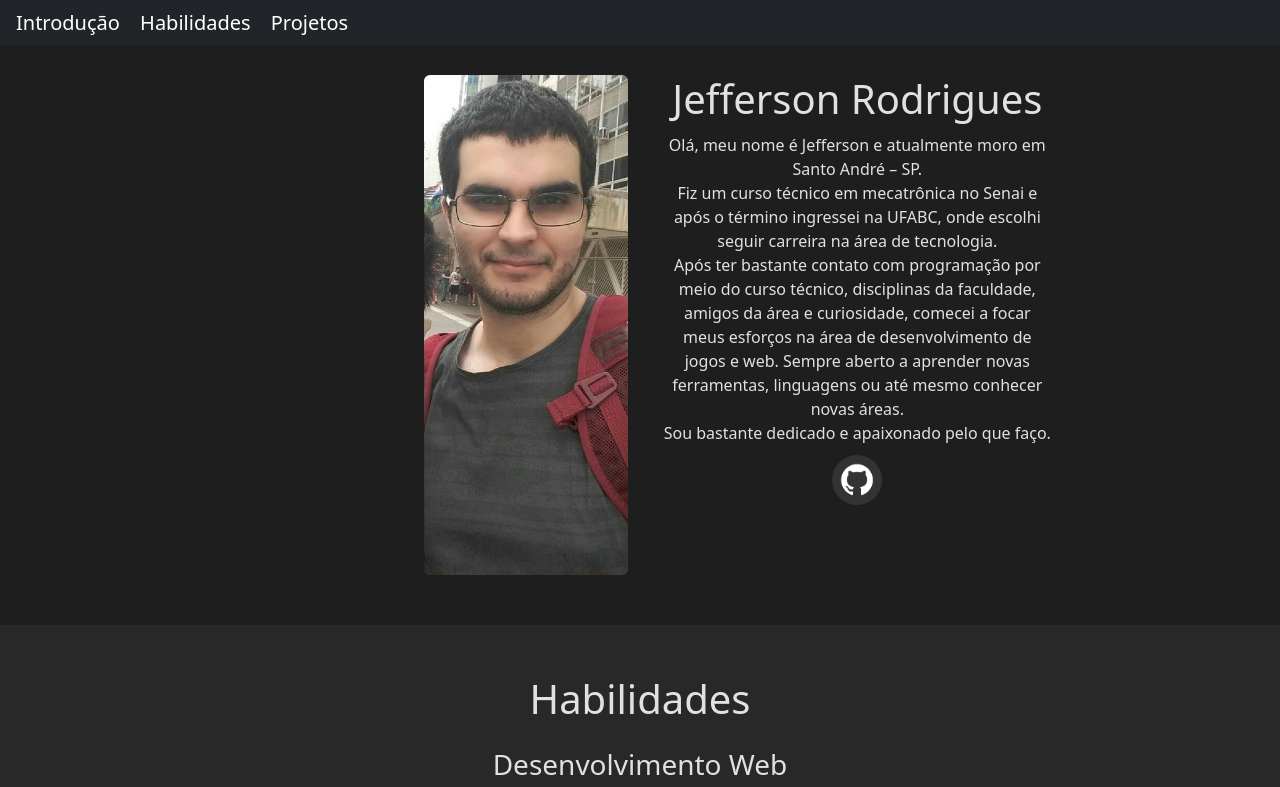
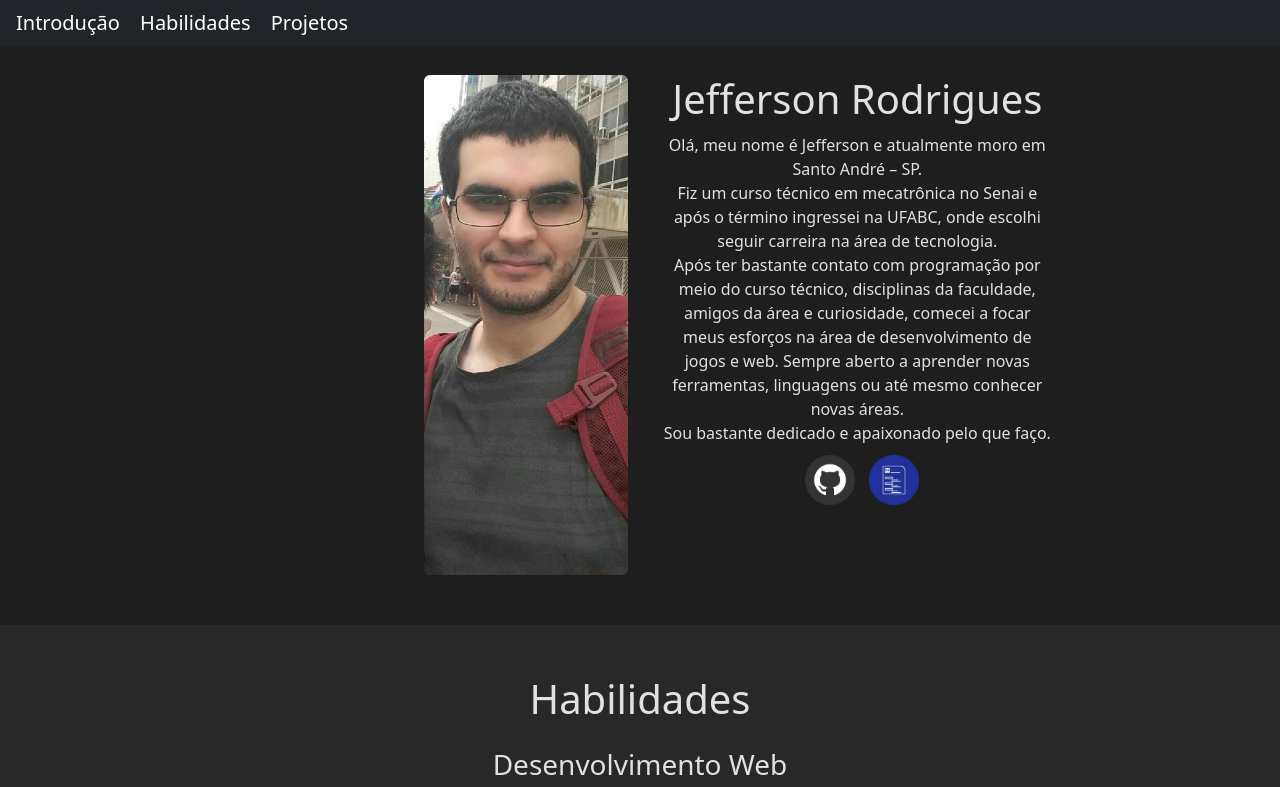
Before and after one commit to JeffersonRodrigues7/portifolio, a plain HTML site: page index.html in a window 1280 px wide. Shown: the top 787 px of the page. Drawn offline with nearby package versions, Linux system fonts and the light colour scheme; grey boxes are pictures that could not be loaded.

Commit message:
curriculo adicionado

```diff
--- a/index.css
+++ b/index.css
@@ -16,8 +16,9 @@ body {
   padding-bottom: 10px;
 }
 
-#my_github img {
+.socials img {
   margin-top: 10px;
+  margin-left: 10px;
 }
 
 #introduction h1,
--- a/index.html
+++ b/index.html
@@ -34,7 +34,8 @@
           </p>
           <p>Sou bastante dedicado e apaixonado pelo que faço.</p>
 
-          <a id="my_github" href="https://github.com/JeffersonRodrigues7"><img src="imgs/github_symbol.png" class="symbol" alt="Github" /></a>
+          <a class="socials" href="https://github.com/JeffersonRodrigues7"><img src="imgs/github_symbol.png" class="symbol" alt="Github" /></a>
+          <a class="socials" href="https://drive.google.com/file/d/1brHjt9jN9Uj8f-jXHm1bsmXBdsqvfHB1/view?usp=sharing"><img src="imgs/curriculum_symbol.png" class="symbol" alt="Currículo" /></a>
         </div>
       </div>
       <div id="skills" class="row">
```
Also changed, not shown: imgs/curriculum_symbol.png (added).
